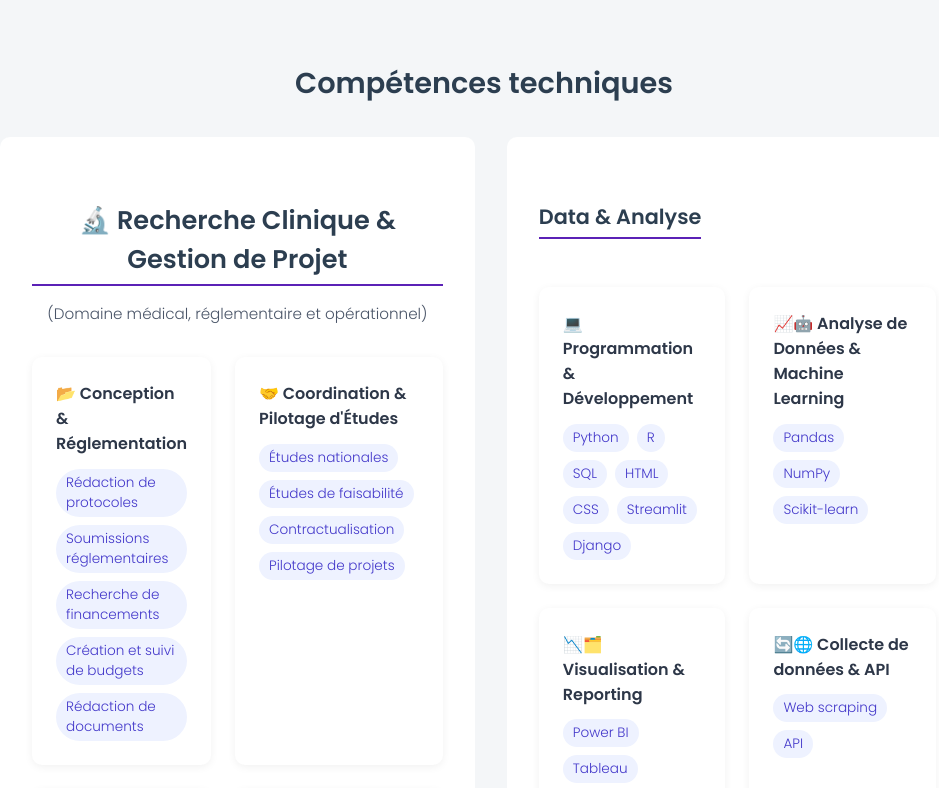
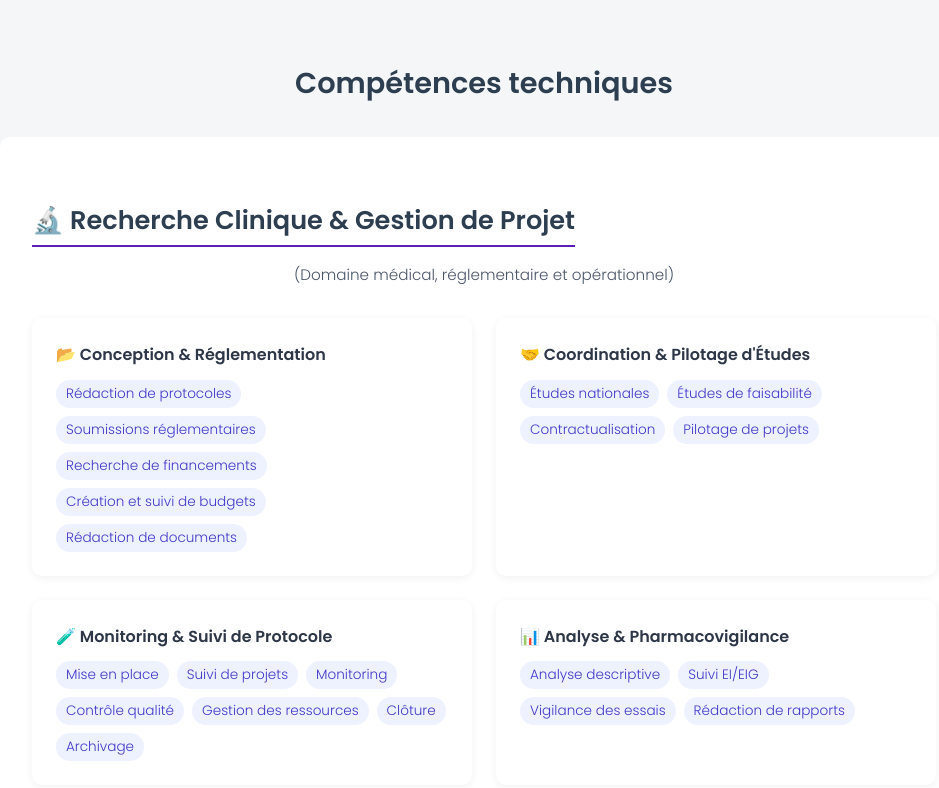
Before and after one commit to Wills13storm/wvandenberghe.github.io, a plain HTML site: page index.html in a window 1280 px wide. Shown: the part 880-1668 px from the top of the page, without its empty margins (156-1095 px from the left). Drawn offline with Linux system fonts and the light colour scheme.

Commit message:
Update index.html

```diff
--- a/index.html
+++ b/index.html
@@ -10,27 +10,6 @@
   <link href="https://fonts.googleapis.com/css2?family=Poppins:wght@300;600&display=swap" rel="stylesheet" />
   <link rel="stylesheet" href="https://cdnjs.cloudflare.com/ajax/libs/font-awesome/6.5.0/css/all.min.css" crossorigin="anonymous" />
 
-<style>
-  @media (min-width: 768px) {
-    /* Forcer le conteneur global des colonnes à utiliser une grille à 2 colonnes */
-    #competences > div {
-      display: grid !important;
-      grid-template-columns: repeat(2, 1fr) !important;
-      gap: 2rem !important;
-      justify-content: center !important;
-      align-items: flex-start !important;
-    }
-    /* Supprimer les contraintes de flex et de min-width sur chaque colonne */
-    #competences > div > div {
-      flex: unset !important;
-      min-width: unset !important;
-    }
-    /* Dans la colonne Data & Analyse, forcer l'affichage des blocs en 2 colonnes */
-    #competences .skills-grid {
-      grid-template-columns: repeat(2, 1fr) !important;
-    }
-  }
-</style>
   <style>
     :root {
       --primary: #2c3e50;
@@ -290,8 +269,8 @@
           <div style="margin-top: 0.8rem; display: flex; flex-wrap: wrap; gap: 0.5rem;">
             <span class="badge">Analyse descriptive</span>
             <span class="badge">Suivi EI/EIG</span>
-            <span class="badge">Vigilance des essais cliniques</span>
-            <span class="badge">Rédaction de rapports intermédiaires et finaux</span>
+            <span class="badge">Vigilance des essais</span>
+            <span class="badge">Rédaction de rapports</span>
           </div>
         </div>
       </div>
```
